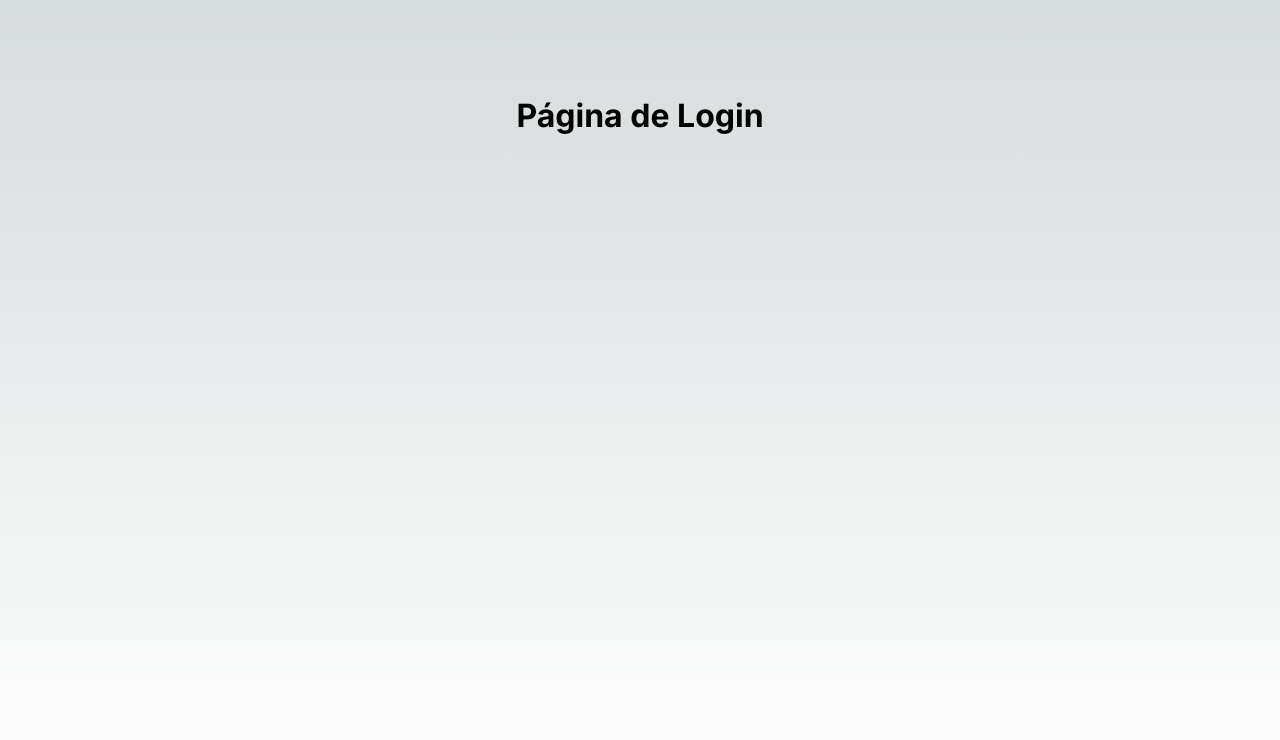
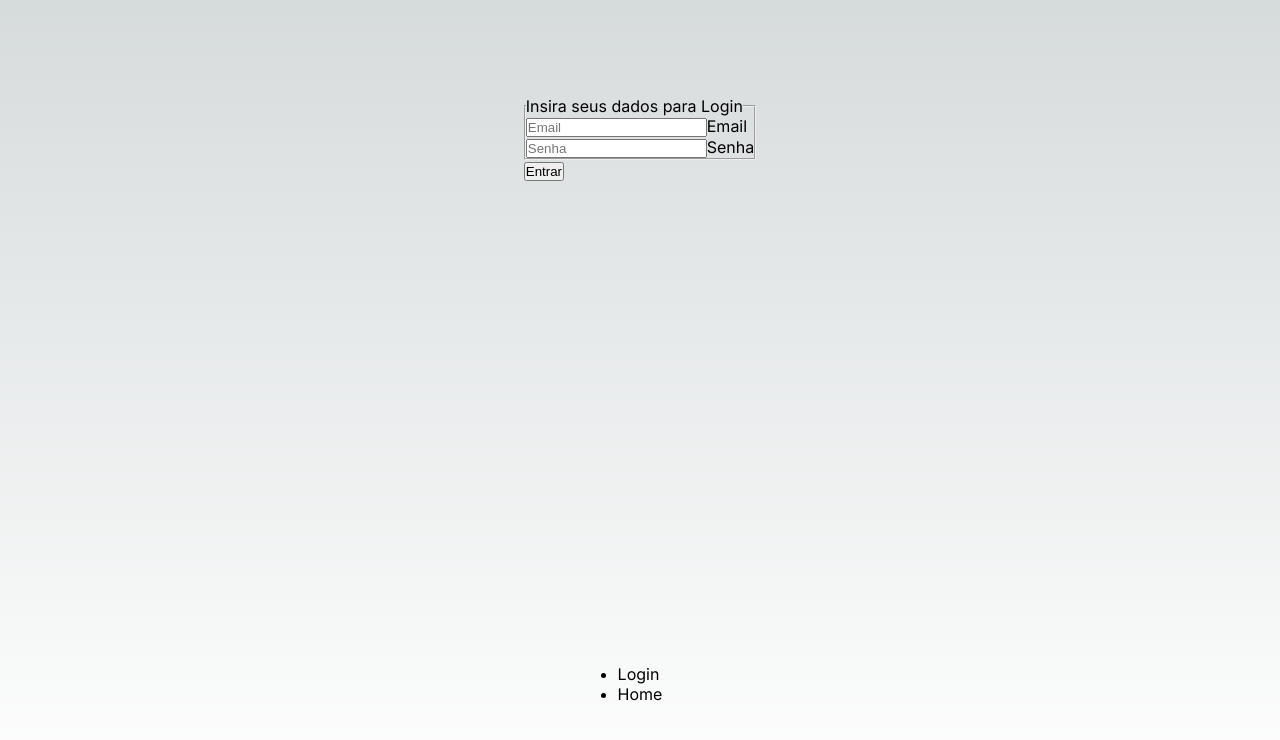
Before and after one commit to morrid0/scored, a Next.js app: page /login in a window 1280 px wide. Shown: the top 740 px of the page. Built offline with nearby package versions, Linux system fonts and the light colour scheme.

Commit message:
Criando componente Conta e adicionando a opção Home na Navbar

```diff
--- /dev/null
+++ b/src/app/components/conta/Conta.js
@@ -0,0 +1,27 @@
+import styles from "../../page.module.css";
+
+export default function Conta() {
+    return (
+        <form >
+            <fieldset>
+                <legend >Insira seus dados para Login</legend>
+
+                <div >
+                    <input  type="email" placeholder="Email"
+                            required></input>
+                    <label >Email</label>
+
+                </div>
+                <div>
+                    <input  type="password" placeholder="Senha"
+
+
+                            required></input>
+                    <label className="input-label" htmlFor="senha">Senha</label>
+
+                </div>
+            </fieldset>
+            <button ><a>Entrar</a></button>
+
+        </form>)
+}
--- a/src/app/components/navbar/Navbar.js
+++ b/src/app/components/navbar/Navbar.js
@@ -4,6 +4,9 @@ export default function Navbar() {
             <li>
                 <a href={"/login"}>Login</a>
             </li>
+            <li>
+                <a href={"/"}>Home</a>
+            </li>
         </ul>
     )
 }
--- a/src/app/login/page.tsx
+++ b/src/app/login/page.tsx
@@ -1,9 +1,13 @@
 import styles from'../page.module.css'
+import Conta from '../components/conta/Conta'
+import Navbar from '../components/navbar/Navbar';
 
 export  default function Page() {
     return (
         <main className={styles.main}>
-            <h1>Página de Login</h1>
+            <Conta />
+            <Navbar />
+
         </main>
            )
 
```
